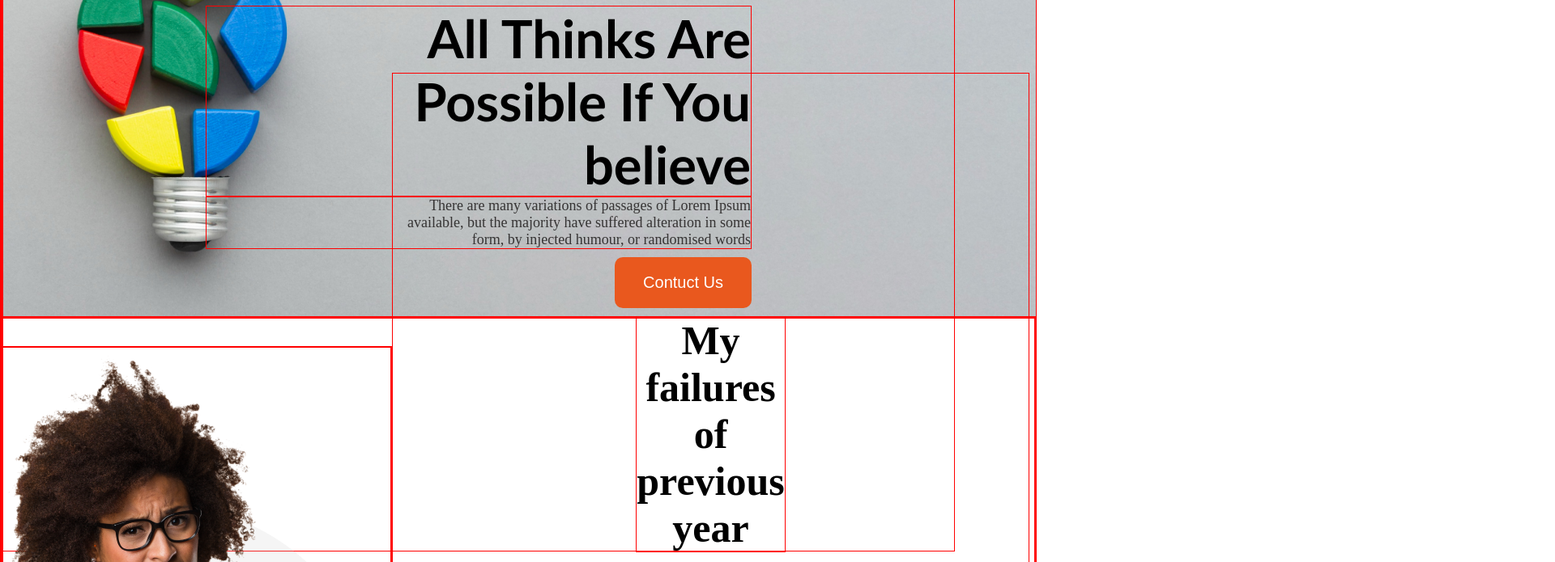
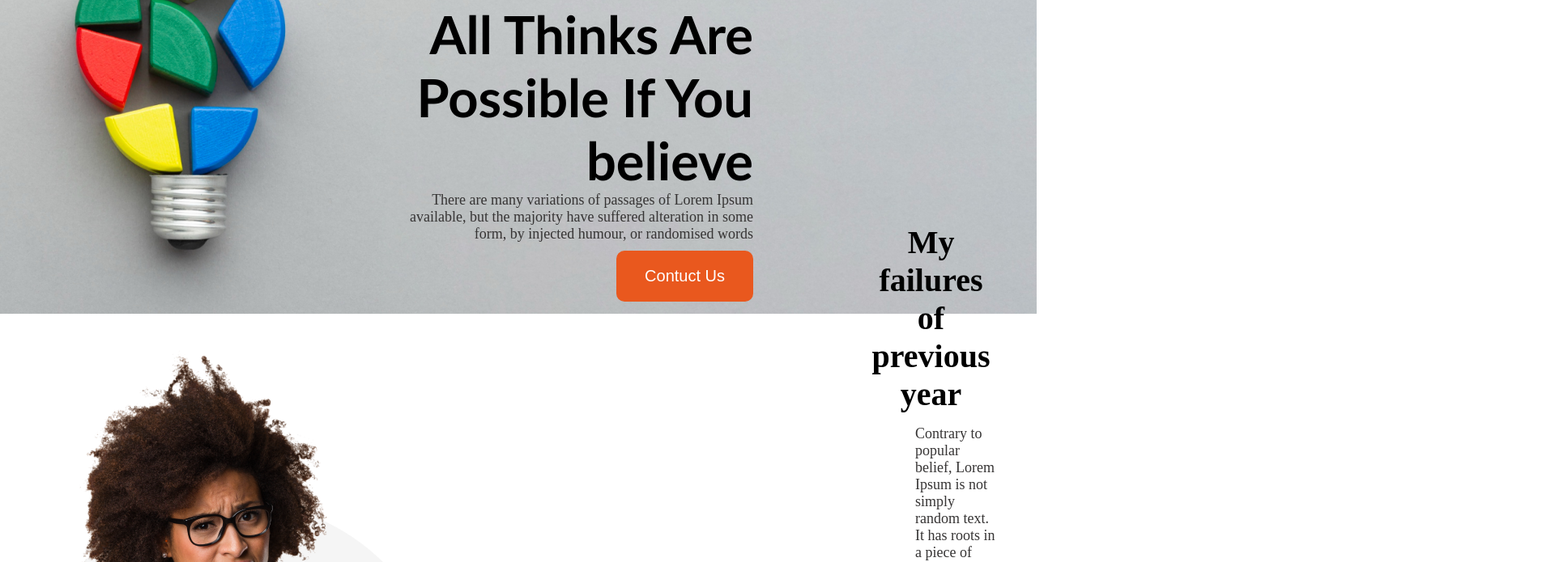
Before and after one commit to sumonahmedmahadi44/assignment1-portfolio, a plain HTML site: page index.html in a window 1280 px wide. Shown: the part 172-867 px from the top of the page at 81% size, 1920 px wide, since content can reach past the window. Drawn offline with Linux system fonts and the light colour scheme.

Commit message:
add some

```diff
--- a/styles/assignment.css
+++ b/styles/assignment.css
@@ -1,8 +1,6 @@
 *{
     margin:0 auto;
     padding: auto;
-    border: 1px solid red;
-
 }
 /* border pannel */
 .border{
@@ -55,15 +53,15 @@
     height: 100vh;
 }
 .myself{
-    padding-left: 200px;
+    padding-left: 300px;
 }
 .mypast-description{
-    padding: 300px;
-    margin-right: 300px;
-    margin-top: 200px;
+    text-align: center;
+    padding: 500px 250px 400px 500px;
+    margin-right: 100px;
 }
  .mypast-title{
-    font-size: 50px;
+    font-size: 40px;
     font-weight: bold;
     margin-bottom: 15px;
  }
```
